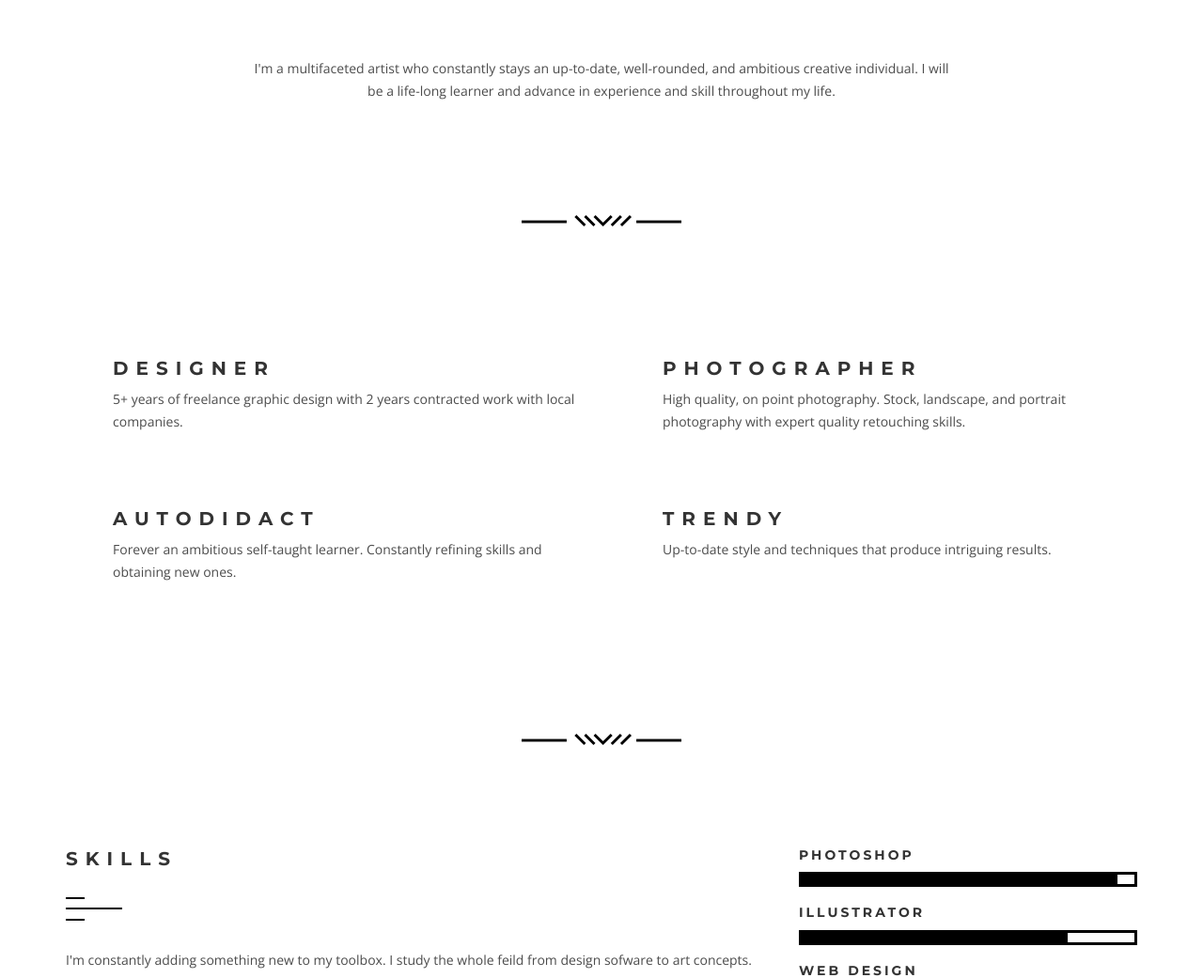
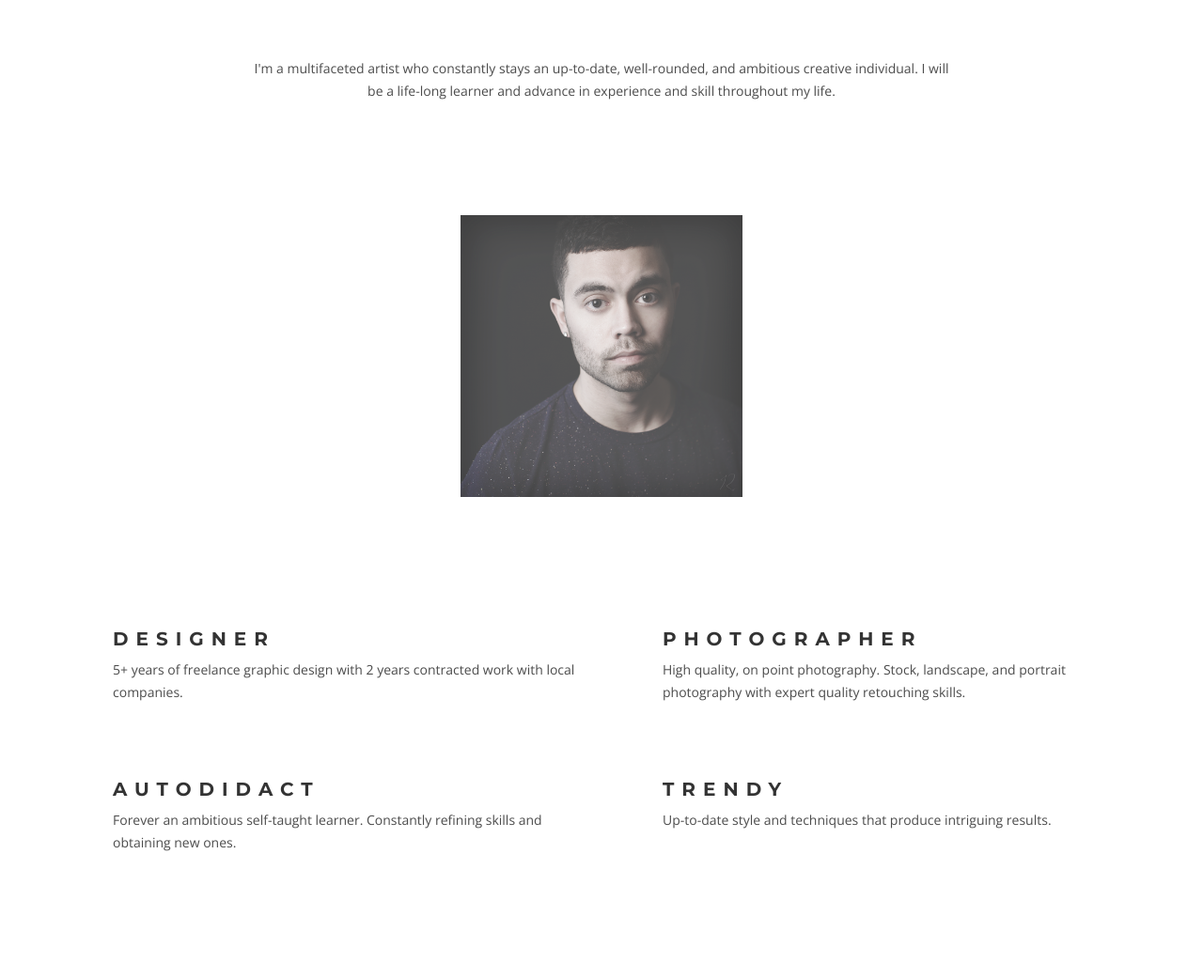
Before and after one commit to tjr8/Tylr-Creative-Site-V2, a PHP site: page / in a window 1280 px wide. Shown: the part 1255-2296 px from the top of the page at 94% size. Run offline with PHP 8.4, Linux system fonts and the light colour scheme; some libraries are stand-ins or nearby versions.

Commit message:
Profile image replace separator

```diff
--- a/coming-soon.html
+++ b/coming-soon.html
@@ -83,7 +83,7 @@
             </div>
 
             <div class="ip-loader">
-                <svg class="ip-inner" width="60px" height="60px" viewBox="0 0 80 80">
+                <svg class="ip-inner" width="30px" height="30px" viewBox="0 0 80 80">
                     <path class="ip-loader-circlebg" d="M40,10C57.351,10,71,23.649,71,40.5S57.351,71,40.5,71 S10,57.351,10,40.5S23.649,10,40.5,10z"/>
                     <path id="ip-loader-circle" class="ip-loader-circle" d="M40,10C57.351,10,71,23.649,71,40.5S57.351,71,40.5,71 S10,57.351,10,40.5S23.649,10,40.5,10z"/>
                 </svg>
--- a/index.html
+++ b/index.html
@@ -221,7 +221,7 @@
                             I'm a multifaceted artist who constantly stays an up-to-date, well-rounded, and ambitious creative individual. I will be a life-long learner and advance in experience and skill throughout my life.
                         </p>
 
-                        <img src="img/separatorBlack.png" class="img-responsive center-block separator" alt="separator">
+                        <img src="img/square-no lines.png" class="img-responsive center-block profile" alt="profile">
 
                     </div>
                 </div>
@@ -600,7 +600,7 @@
 
         <!--~~~~~~~~~~~~~~~~~~~~~~~~~~~~~~~~~~~~-->
         <!--/* services SECTION */-->
-        <!--~~~~~~~~~~~~~~~~~~~~~~~~~~~~~~~~~~~~-->
+        <!--~~~~~~~~~~~~~~~~~~~~~~~~~~~~~~~~~~~~
         <section id="services">
             <div class="serviceBox introServiceBox text-center">
                 <div class="black-overlay"></div>
--- a/style.css
+++ b/style.css
@@ -607,6 +607,12 @@ p.bold{
     border: 3px solid black;
 }
 
+.profile{
+    width:300px;
+    max-width:300px;
+    margin-top:120px;
+    margin-bottom:100px;
+}
 
 
 /*<!--~~~~~~~~~~~~~~~~~~~~~~~~~~~~~~~~~~~~-->*/
```
Also changed, not shown: img/square-no lines.png (added).
